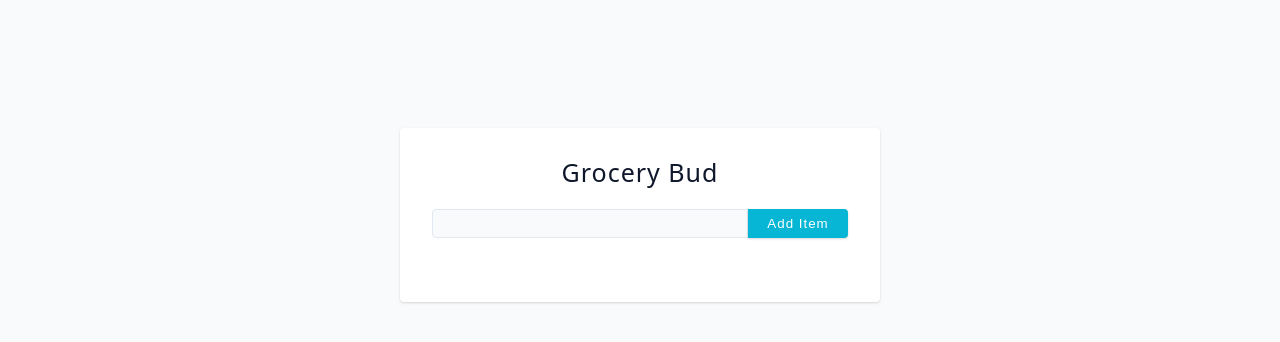
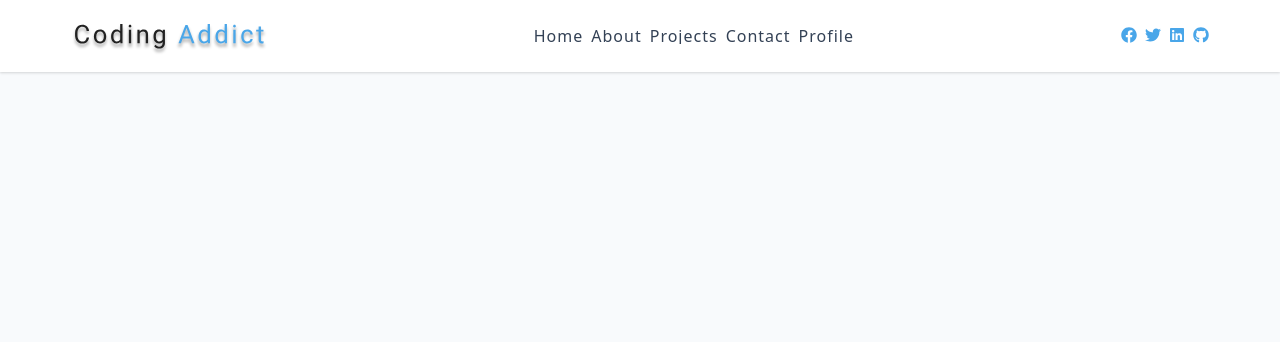
Before and after one commit to M-ALBAYATI/React.js_Mini-Projects, a React (Vite) app in the folder mini-projects/: page / in a window 1280 px wide. Shown: the top 342 px of the page. Built offline with nearby package versions, Linux system fonts and the light colour scheme.

Commit message:
Navbar
React.js'le bir Navbar oluşturduk gelen link sayısına göre oluşan bir navbar
kullanılan kütüphaneler : React icons
hookslar : useState , useRef

```diff
--- /dev/null
+++ b/mini-projects/11-Navbar/AppNavbar.jsx
@@ -0,0 +1,10 @@
+import Navbar from './Navbar'
+import './index.css'
+const AppNavbar = () => {
+  return (
+    <main>
+      <Navbar />
+    </main>
+  )
+}
+export default AppNavbar
--- /dev/null
+++ b/mini-projects/11-Navbar/Navbar.jsx
@@ -0,0 +1,59 @@
+import { useState, useRef } from 'react'
+import { FaBars } from 'react-icons/fa'
+import { links, social } from './data'
+import logo from './logo.svg'
+
+const Navbar = () => {
+  const [showLinks, setShowLinks] = useState(false)
+  const linksContainerRef = useRef(null)
+  const linksRef = useRef(null)
+
+  const toggleLinks = () => {
+    setShowLinks(!showLinks)
+  }
+
+  const linkStyles = {
+    height: showLinks
+      ? `${linksRef.current.getBoundingClientRect().height}px`
+      : '0px',
+  }
+  return (
+    <nav>
+      <div className="nav-center">
+        <div className="nav-header">
+          <img src={logo} className="logo" alt="logo" />
+          <button className="nav-toggle" onClick={toggleLinks}>
+            <FaBars />
+          </button>
+        </div>
+        <div
+          className="links-container"
+          ref={linksContainerRef}
+          style={linkStyles}
+        >
+          <ul className="links" ref={linksRef}>
+            {links.map((link) => {
+              const { id, url, text } = link
+              return (
+                <li key={id}>
+                  <a href={url}>{text}</a>
+                </li>
+              )
+            })}
+          </ul>
+        </div>
+        <ul className="social-icons">
+          {social.map((socialIcon) => {
+            const { id, url, icon } = socialIcon
+            return (
+              <li key={id}>
+                <a href={url}>{icon}</a>
+              </li>
+            )
+          })}
+        </ul>
+      </div>
+    </nav>
+  )
+}
+export default Navbar
--- /dev/null
+++ b/mini-projects/11-Navbar/data.jsx
@@ -0,0 +1,51 @@
+import { FaGithub, FaFacebook, FaLinkedin, FaTwitter } from 'react-icons/fa'
+export const links = [
+  {
+    id: 1,
+    url: '/',
+    text: 'home',
+  },
+  {
+    id: 2,
+    url: '/about',
+    text: 'about',
+  },
+  {
+    id: 3,
+    url: '/projects',
+    text: 'projects',
+  },
+  {
+    id: 4,
+    url: '/contact',
+    text: 'contact',
+  },
+  {
+    id: 5,
+    url: '/profile',
+    text: 'profile',
+  },
+]
+
+export const social = [
+  {
+    id: 1,
+    url: 'https://www.facebook.com',
+    icon: <FaFacebook />,
+  },
+  {
+    id: 2,
+    url: 'https://www.twitter.com',
+    icon: <FaTwitter />,
+  },
+  {
+    id: 3,
+    url: 'https://www.linkedin.com/in/m%C3%BCbarek-albayati/',
+    icon: <FaLinkedin />,
+  },
+  {
+    id: 4,
+    url: 'https://github.com/M-ALBAYATI',
+    icon: <FaGithub />,
+  },
+]
--- /dev/null
+++ b/mini-projects/11-Navbar/index.css
@@ -0,0 +1,348 @@
+/* ============= GLOBAL CSS =============== */
+
+*,
+::after,
+::before {
+  margin: 0;
+  padding: 0;
+  box-sizing: border-box;
+}
+
+html {
+  font-size: 100%;
+} /*16px*/
+
+:root {
+  /* colors */
+  --primary-100: #c5e5fc;
+  --primary-200: #a5d5f8;
+  --primary-300: #8bcbf9;
+  --primary-400: #6ebef7;
+  --primary-500: #49a6e9;
+  --primary-600: #2d87c8;
+  --primary-700: #1a6aa2;
+  --primary-800: #104e7a;
+  --primary-900: #063251;
+
+  /* grey */
+  --grey-50: #f8fafc;
+  --grey-100: #f1f5f9;
+  --grey-200: #e2e8f0;
+  --grey-300: #cbd5e1;
+  --grey-400: #94a3b8;
+  --grey-500: #64748b;
+  --grey-600: #475569;
+  --grey-700: #334155;
+  --grey-800: #1e293b;
+  --grey-900: #0f172a;
+  /* rest of the colors */
+  --black: #222;
+  --white: #fff;
+  --red-light: #f8d7da;
+  --red-dark: #842029;
+  --green-light: #d1e7dd;
+  --green-dark: #0f5132;
+
+  --small-text: 0.875rem;
+  --extra-small-text: 0.7em;
+  /* rest of the vars */
+  --backgroundColor: var(--grey-50);
+  --textColor: var(--grey-900);
+  --borderRadius: 0.25rem;
+  --letterSpacing: 1px;
+  --transition: 0.3s ease-in-out all;
+  --max-width: 1120px;
+  --fixed-width: 600px;
+
+  /* box shadow*/
+  --shadow-1: 0 1px 3px 0 rgba(0, 0, 0, 0.1), 0 1px 2px 0 rgba(0, 0, 0, 0.06);
+  --shadow-2: 0 4px 6px -1px rgba(0, 0, 0, 0.1),
+    0 2px 4px -1px rgba(0, 0, 0, 0.06);
+  --shadow-3: 0 10px 15px -3px rgba(0, 0, 0, 0.1),
+    0 4px 6px -2px rgba(0, 0, 0, 0.05);
+  --shadow-4: 0 20px 25px -5px rgba(0, 0, 0, 0.1),
+    0 10px 10px -5px rgba(0, 0, 0, 0.04);
+}
+
+body {
+  background: var(--backgroundColor);
+  font-family: system-ui, -apple-system, BlinkMacSystemFont, 'Segoe UI', Roboto,
+    Oxygen, Ubuntu, Cantarell, 'Open Sans', 'Helvetica Neue', sans-serif;
+  font-weight: 400;
+  line-height: 1;
+  color: var(--textColor);
+}
+p {
+  margin: 0;
+}
+h1,
+h2,
+h3,
+h4,
+h5 {
+  margin: 0;
+  font-family: var(--headingFont);
+  font-weight: 400;
+  line-height: 1;
+  text-transform: capitalize;
+  letter-spacing: var(--letterSpacing);
+}
+
+h1 {
+  font-size: 3.052rem;
+}
+
+h2 {
+  font-size: 2.441rem;
+}
+
+h3 {
+  font-size: 1.953rem;
+}
+
+h4 {
+  font-size: 1.563rem;
+}
+
+h5 {
+  font-size: 1.25rem;
+}
+
+.text {
+  margin-bottom: 1.5rem;
+  max-width: 40em;
+}
+
+small,
+.text-small {
+  font-size: var(--small-text);
+}
+
+a {
+  text-decoration: none;
+}
+ul {
+  list-style-type: none;
+  padding: 0;
+}
+
+.img {
+  width: 100%;
+  display: block;
+  object-fit: cover;
+}
+/* buttons */
+
+.btn {
+  cursor: pointer;
+  color: var(--white);
+  background: var(--primary-500);
+  border: transparent;
+  border-radius: var(--borderRadius);
+  letter-spacing: var(--letterSpacing);
+  padding: 0.375rem 0.75rem;
+  box-shadow: var(--shadow-1);
+  transition: var(--transition);
+  text-transform: capitalize;
+  display: inline-block;
+}
+.btn:hover {
+  background: var(--primary-700);
+  box-shadow: var(--shadow-3);
+}
+.btn-hipster {
+  color: var(--primary-500);
+  background: var(--primary-200);
+}
+.btn-hipster:hover {
+  color: var(--primary-200);
+  background: var(--primary-700);
+}
+.btn-block {
+  width: 100%;
+}
+
+/* alerts */
+.alert {
+  padding: 0.375rem 0.75rem;
+  margin-bottom: 1rem;
+  border-color: transparent;
+  border-radius: var(--borderRadius);
+}
+
+.alert-danger {
+  color: var(--red-dark);
+  background: var(--red-light);
+}
+.alert-success {
+  color: var(--green-dark);
+  background: var(--green-light);
+}
+/* form */
+
+.form {
+  width: 90vw;
+  max-width: var(--fixed-width);
+  background: var(--white);
+  border-radius: var(--borderRadius);
+  box-shadow: var(--shadow-2);
+  padding: 2rem 2.5rem;
+  margin: 3rem auto;
+}
+.form-label {
+  display: block;
+  font-size: var(--small-text);
+  margin-bottom: 0.5rem;
+  text-transform: capitalize;
+  letter-spacing: var(--letterSpacing);
+}
+.form-input,
+.form-textarea {
+  width: 100%;
+  padding: 0.375rem 0.75rem;
+  border-radius: var(--borderRadius);
+  background: var(--backgroundColor);
+  border: 1px solid var(--grey-200);
+}
+
+.form-row {
+  margin-bottom: 1rem;
+}
+
+.form-textarea {
+  height: 7rem;
+}
+::placeholder {
+  font-family: inherit;
+  color: var(--grey-400);
+}
+.form-alert {
+  color: var(--red-dark);
+  letter-spacing: var(--letterSpacing);
+  text-transform: capitalize;
+}
+/* alert */
+
+@keyframes spinner {
+  to {
+    transform: rotate(360deg);
+  }
+}
+
+.loading {
+  width: 6rem;
+  height: 6rem;
+  border: 5px solid var(--grey-400);
+  border-radius: 50%;
+  border-top-color: var(--primary-500);
+  animation: spinner 0.6s linear infinite;
+  margin: 0 auto;
+}
+
+/* title */
+
+.title {
+  text-align: center;
+}
+
+.title-underline {
+  background: var(--primary-500);
+  width: 7rem;
+  height: 0.25rem;
+  margin: 0 auto;
+  margin-top: 1rem;
+}
+/* ============= PROJECT CSS =============== */
+
+nav {
+  background: var(--white);
+  box-shadow: var(--shadow-1);
+}
+
+.nav-header {
+  display: flex;
+  align-items: center;
+  justify-content: space-between;
+  padding: 1rem;
+}
+.nav-toggle {
+  font-size: 1.5rem;
+  color: var(--primary-500);
+  background: transparent;
+  border-color: transparent;
+  transition: var(--transition);
+  cursor: pointer;
+}
+.nav-toggle:hover {
+  color: var(--primary-700);
+  transform: rotate(90deg);
+}
+.logo {
+  height: 40px;
+}
+.links a {
+  color: var(--grey-700);
+  font-size: 1rem;
+  text-transform: capitalize;
+  letter-spacing: var(--letterSpacing);
+  display: block;
+  padding: 0.5rem 1rem;
+  transition: var(--transition);
+}
+
+.links a:hover {
+  background: var(--primary-100);
+  color: var(--primary-500);
+  padding-left: 1.5rem;
+}
+
+.links-container {
+  overflow: hidden;
+  transition: var(--transition);
+}
+
+.social-icons {
+  display: none;
+}
+
+@media screen and (min-width: 800px) {
+  .nav-toggle {
+    display: none;
+  }
+  .nav-header {
+    padding: 0;
+  }
+  .nav-center {
+    max-width: 1170px;
+    margin: 0 auto;
+    display: flex;
+    align-items: center;
+    justify-content: space-between;
+    padding: 1rem;
+  }
+  .links-container {
+    height: auto !important;
+  }
+  .links {
+    display: flex;
+    gap: 0.5rem;
+  }
+  .links a {
+    padding: 0;
+  }
+  .links a:hover {
+    padding: 0;
+    background: transparent;
+  }
+  .social-icons {
+    display: flex;
+    gap: 0.5rem;
+  }
+  .social-icons a {
+    color: var(--primary-500);
+    transition: var(--transition);
+  }
+  .social-icons a:hover {
+    color: var(--primary-300);
+  }
+}
--- a/mini-projects/src/App.jsx
+++ b/mini-projects/src/App.jsx
@@ -7,7 +7,8 @@
 // import AppSlider from '../07-Slider/AppSlider'
 // import AppLoremIpsum from '../08-Lorem-Ipsum/AppLoremIpsum'
 // import AppColorGenerator from '../09-Color-generator/AppColorGenerator'
-import AppGroceryBud from "../10-Grocery-bud/AppGroceryBud"
+// import AppGroceryBud from "../10-Grocery-bud/AppGroceryBud"
+import AppNavbar from "../11-Navbar/AppNavbar"
 
 
 function App() {
@@ -22,7 +23,8 @@
       {/* <AppSlider /> */}
       {/* <AppLoremIpsum /> */}
       {/* <AppColorGenerator /> */}
-      <AppGroceryBud />
+      {/* <AppGroceryBud /> */}
+      <AppNavbar />
     </>
   )
 }
```
Also changed, not shown: mini-projects/Navbar/Navsbar.jsx (added, +21 -0 lines), mini-projects/11-Navbar/logo.svg (added).
